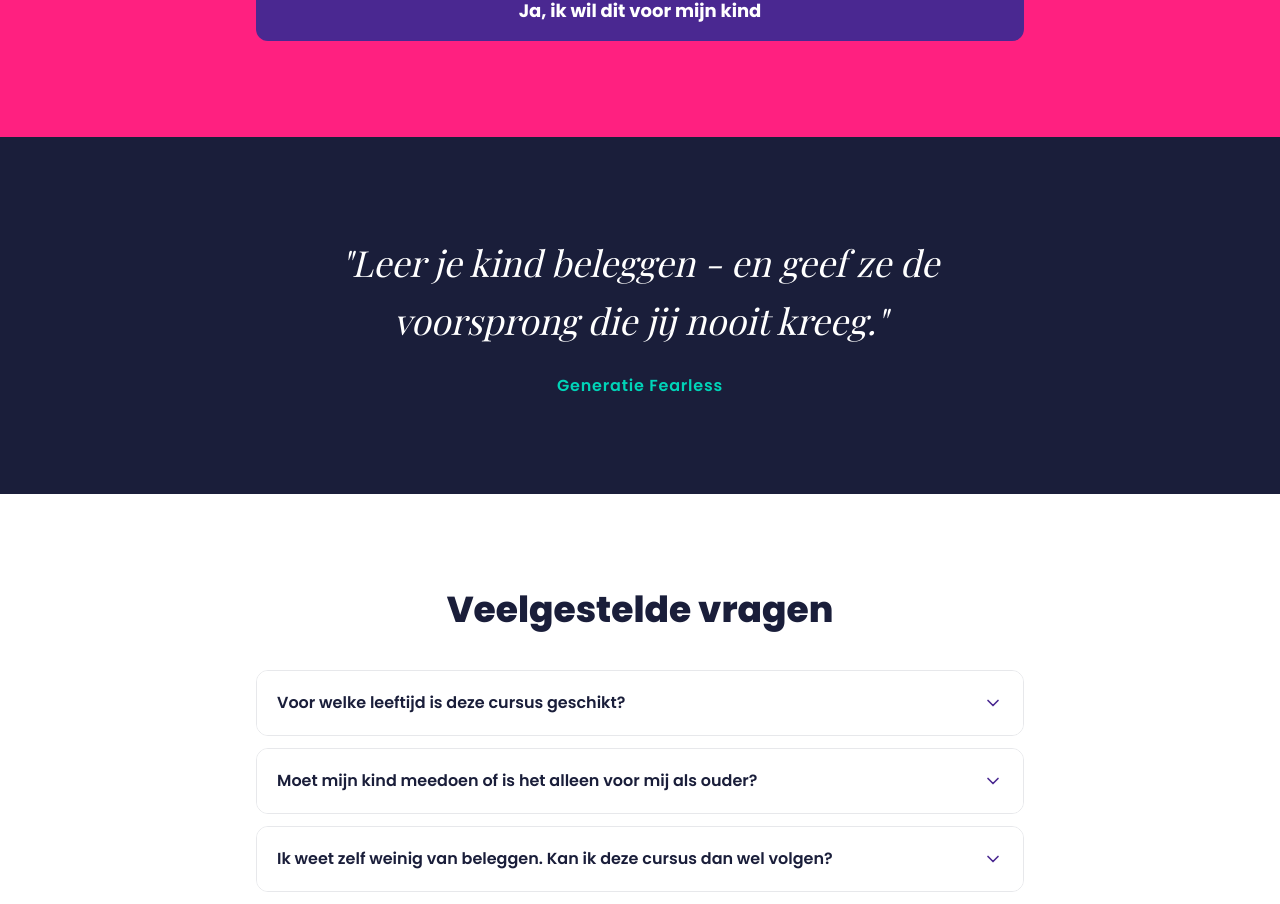
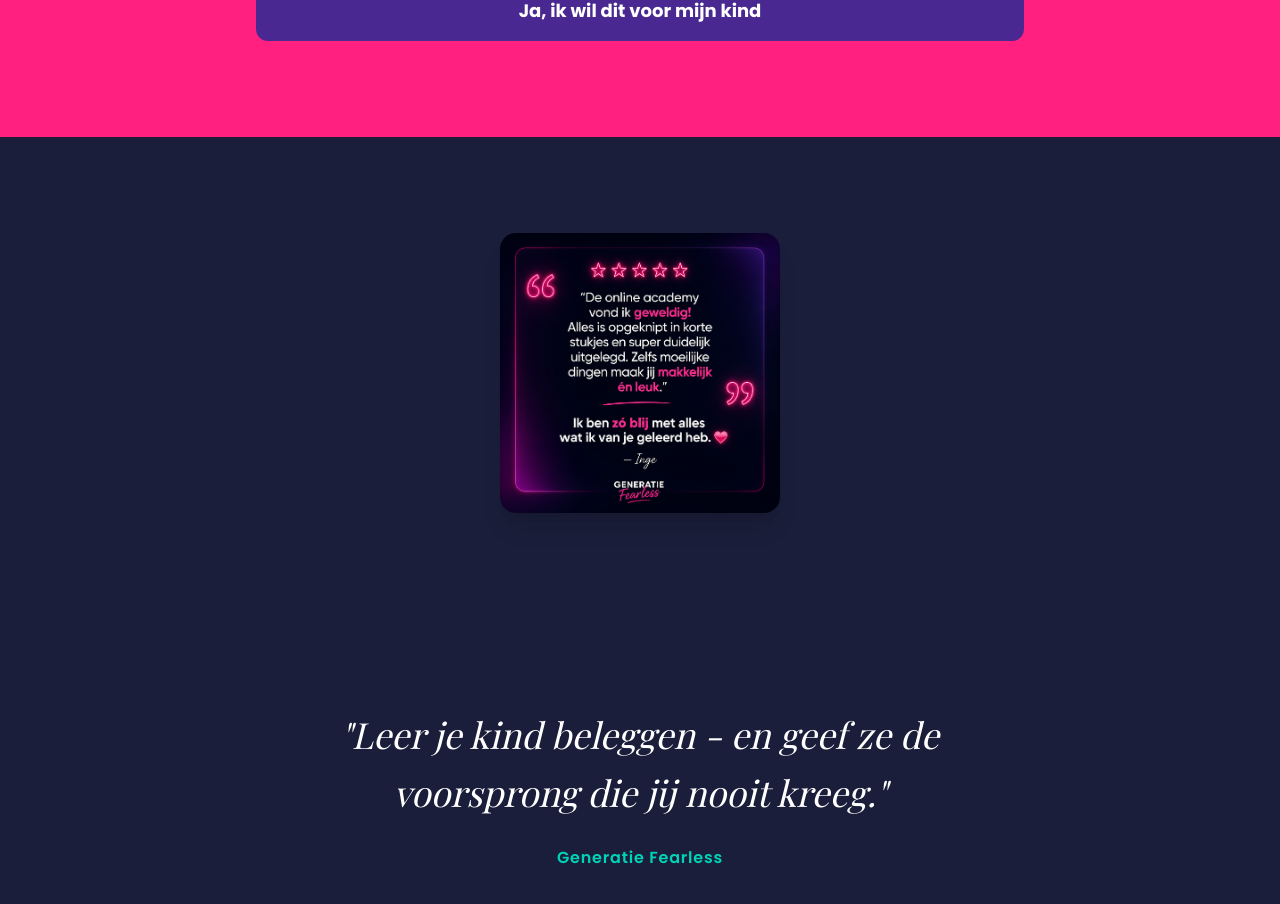
Before and after one commit to claudiavoogt/Generatiefearless-website, a Next.js app: page / in a window 1280 px wide. Shown: the part 5211-6115 px from the top of the page. Built offline with nearby package versions, Linux system fonts and the light colour scheme.

Commit message:
Review Inge toegevoegd onder bonusblok

```diff
--- a/app/page.tsx
+++ b/app/page.tsx
@@ -388,6 +388,26 @@ function BonusesSection() {
   )
 }
 
+function ReviewSection() {
+  return (
+    <section className="bg-navy py-16 md:py-24 px-4">
+      <div className="container mx-auto max-w-3xl">
+        <AnimatedSection>
+          <div className="max-w-[280px] mx-auto rounded-2xl overflow-hidden shadow-xl">
+            <Image
+              src="/review-inge.png"
+              alt="Review van Inge over de online academy"
+              width={1254}
+              height={1254}
+              className="w-full h-auto block"
+            />
+          </div>
+        </AnimatedSection>
+      </div>
+    </section>
+  )
+}
+
 function QuoteSection() {
   return (
     <section className="bg-navy py-16 md:py-24 px-4">
@@ -575,6 +595,7 @@ export default function Home() {
       <AboutSection />
       <CourseSection />
       <BonusesSection />
+      <ReviewSection />
       <QuoteSection />
       <FAQSection />
       <PricingSection />
```
Also changed, not shown: public/review-inge.png (added).
